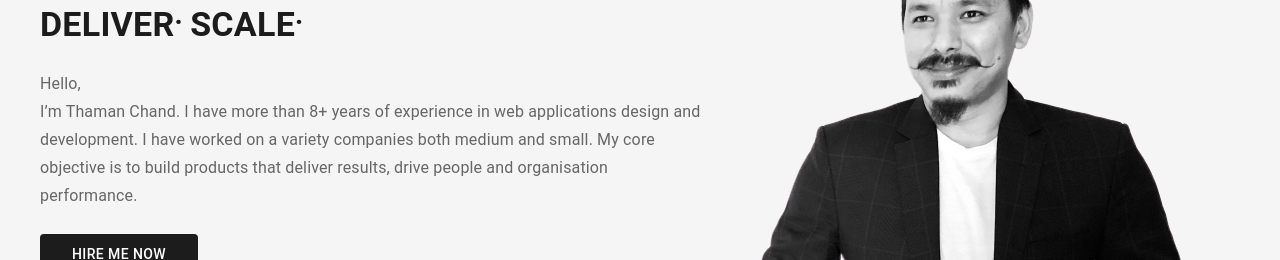
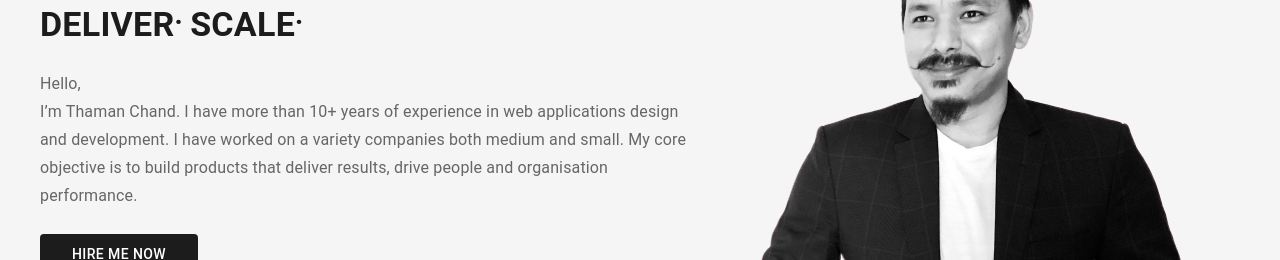
Before and after one commit to thamanchand/portofolio, a React (Create React App) app: page / in a window 1280 px wide. Shown: the part 259-519 px from the top of the page. Built offline with nearby package versions, Linux system fonts and the light colour scheme.

Commit message:
change number of years experience

```diff
--- a/src/Pages/Home.tsx
+++ b/src/Pages/Home.tsx
@@ -19,7 +19,7 @@ const Home: React.FunctionComponent<{}> = () => {
           </Typography>
           <Typography variant="subtitle1" className={style.infoText}>
             Hello,<br />
-            I’m Thaman Chand. I have more than 8+ years of experience in web applications design and development.
+            I’m Thaman Chand. I have more than 10+ years of experience in web applications design and development.
             I have worked on a variety companies both medium and small. My core
             objective is to build products that deliver results, drive people and organisation performance.
           </Typography>
```
